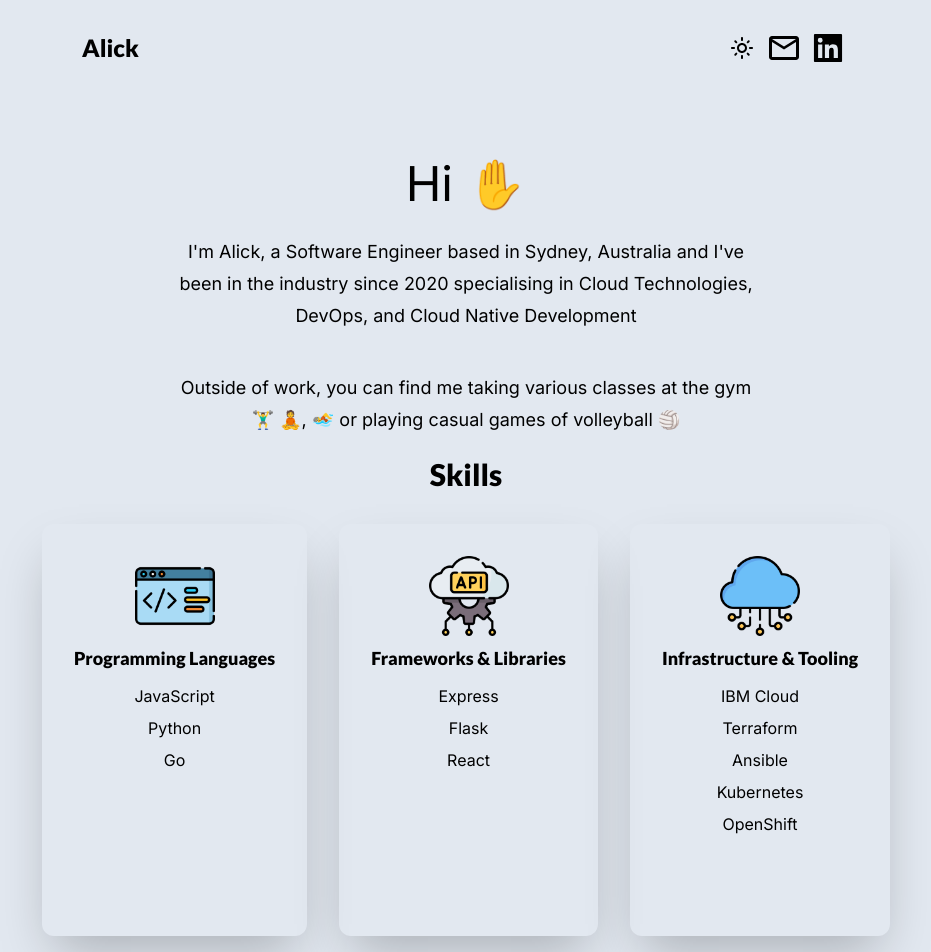
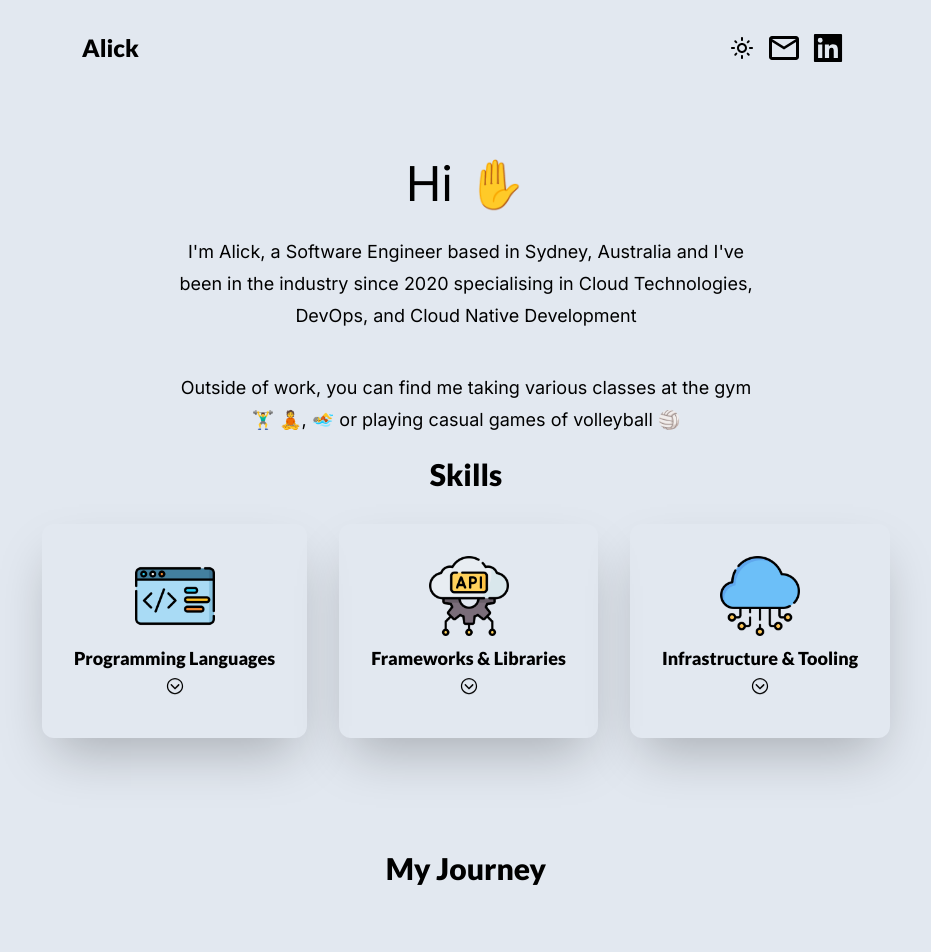
Before and after one commit to AlickYang/me, a Next.js app: page / in a window 1280 px wide. Shown: the top 952 px of the page, without its empty margins (174-1105 px from the left). Built offline with nearby package versions, Linux system fonts and the light colour scheme.

Commit message:
Change Cards to use ExpandingCard

```diff
--- a/src/components/Skills.js
+++ b/src/components/Skills.js
@@ -2,6 +2,8 @@ import apiIcon from "../../public/api.png"
 import infraIcon from "../../public/cloud-service.png"
 import programmingIcon from "../../public/code.png"
 import Card from './UI/Card'
+import ExpandingCard from "./UI/ExpandingCard"
+import FlippingCard from './UI/FlippingCard'
 const Skills = () => {
     return (
         <div className="Skills">
@@ -9,23 +11,29 @@ const Skills = () => {
                 Skills
             </h2>
             <div className="lg:inline-flex flex-wrap gap-8 ">
-                <Card header={"Programming Languages"} media={programmingIcon}>
-                    <p className="py-1"> JavaScript </p>
-                    <p className="py-1"> Python </p>
-                    <p className="py-1"> Go </p>
-                </Card>
-                <Card header={"Frameworks & Libraries"} media={apiIcon}>
-                    <p className="py-1"> Express </p>
-                    <p className="py-1"> Flask </p>
-                    <p className="py-1"> React </p>
-                </Card>
-                <Card header={"Infrastructure & Tooling"} media={infraIcon}>
-                    <p className="py-1"> IBM Cloud </p>
-                    <p className="py-1"> Terraform </p>
-                    <p className="py-1"> Ansible </p>
-                    <p className="py-1"> Kubernetes </p>
-                    <p className="py-1"> OpenShift </p>
-                </Card>
+                <ExpandingCard header={"Programming Languages"} media={programmingIcon}>
+                    <ul>
+                        <li className="py-1"> JavaScript </li>
+                        <li className="py-1"> Python </li>
+                        <li className="py-1"> Go  </li>
+                    </ul>
+                </ExpandingCard>
+                <ExpandingCard header={"Frameworks & Libraries"} media={apiIcon}>
+                    <ul>
+                        <li className="py-1"> Express </li>
+                        <li className="py-1"> Flask </li>
+                        <li className="py-1"> React  </li>
+                    </ul>
+                </ExpandingCard>
+                <ExpandingCard header={"Infrastructure & Tooling"} media={infraIcon}>
+                    <ul>
+                        <li className="py-1"> IBM Cloud </li>
+                        <li className="py-1"> Kubernetes  </li>
+                        <li className="py-1"> OpenShift  </li>
+                        <li className="py-1"> Terraform </li>
+                        <li className="py-1"> Ansible  </li>
+                    </ul>
+                </ExpandingCard>
             </div>
         </div>
     )
```
